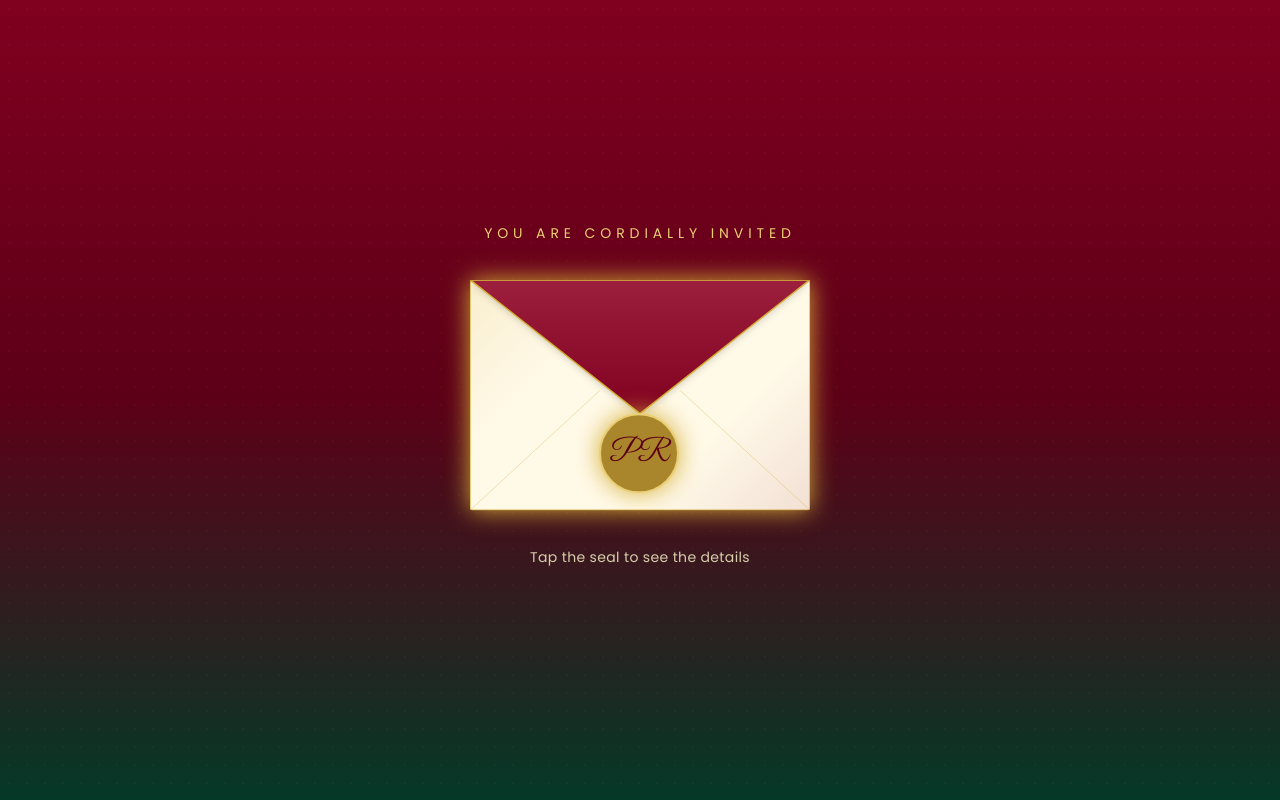
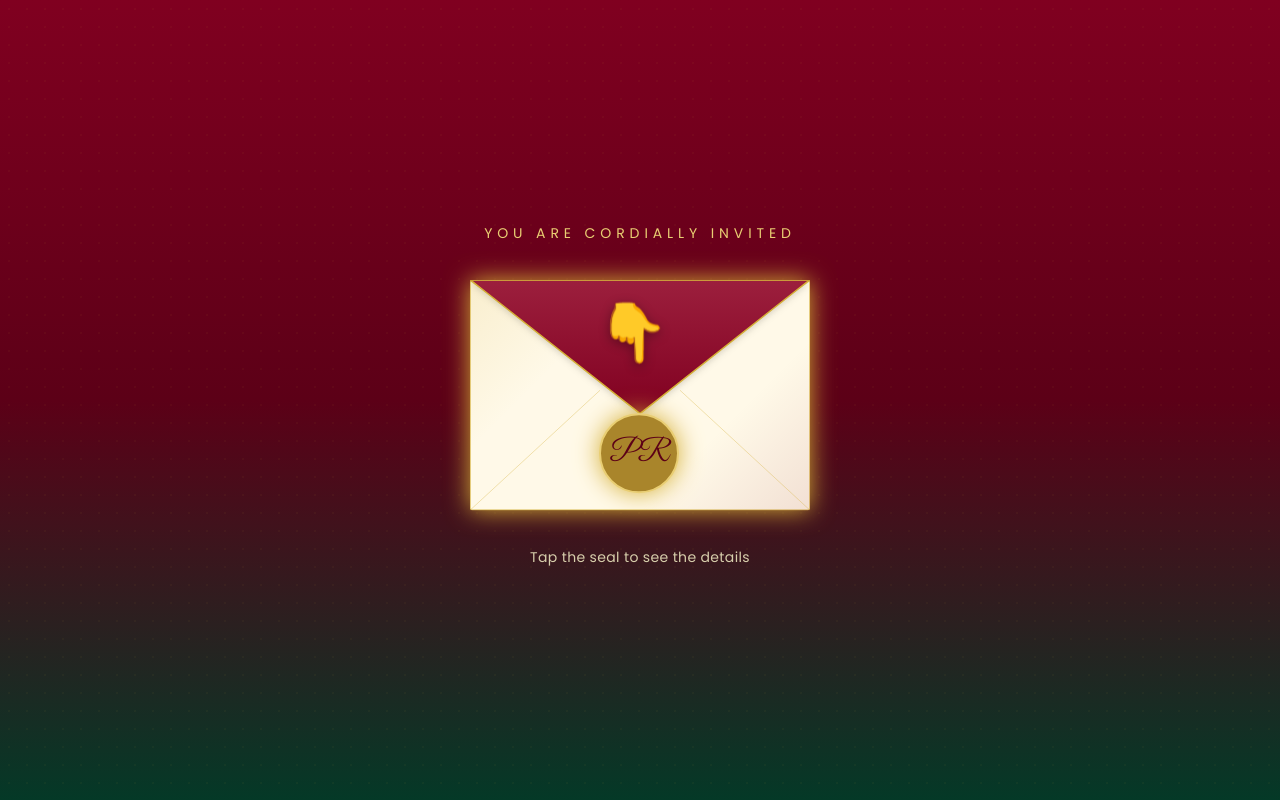
Before and after one commit to GauravKohli170796/RokaInvitation, a React (Vite) app: page / in a window 1280 px wide. Built offline with nearby package versions, Linux system fonts and the light colour scheme; a web font is replaced by a local one.

Commit message:
add finger.

```diff
--- a/src/components/Envelope.jsx
+++ b/src/components/Envelope.jsx
@@ -138,6 +138,32 @@ export default function Envelope({ coupleInitials, onOpened }) {
                   {coupleInitials}
                 </span>
               </motion.div>
+
+              {/* Tap hint — hand pointing straight down at the seal, centered above it */}
+              {stage === "closed" && (
+                <motion.div
+                  className="absolute left-[48%] top-[8%] -translate-x-1/2 flex flex-col items-center pointer-events-none select-none z-20"
+                  initial={{ opacity: 0 }}
+                  animate={{ opacity: 1 }}
+                  transition={{ duration: 0.5, delay: 0.3 }}
+                >
+                  <motion.span
+                    className="text-5xl sm:text-6xl leading-none"
+                    style={{ filter: "drop-shadow(0 3px 6px rgba(0,0,0,0.35))" }}
+                    animate={{
+                      y: [0, 12, 0],
+                      scale: [1, 0.88, 1],
+                    }}
+                    transition={{
+                      duration: 1.3,
+                      repeat: Infinity,
+                      ease: "easeInOut",
+                    }}
+                  >
+                    👇
+                  </motion.span>
+                </motion.div>
+              )}
             </motion.button>
 
             <motion.p
```
